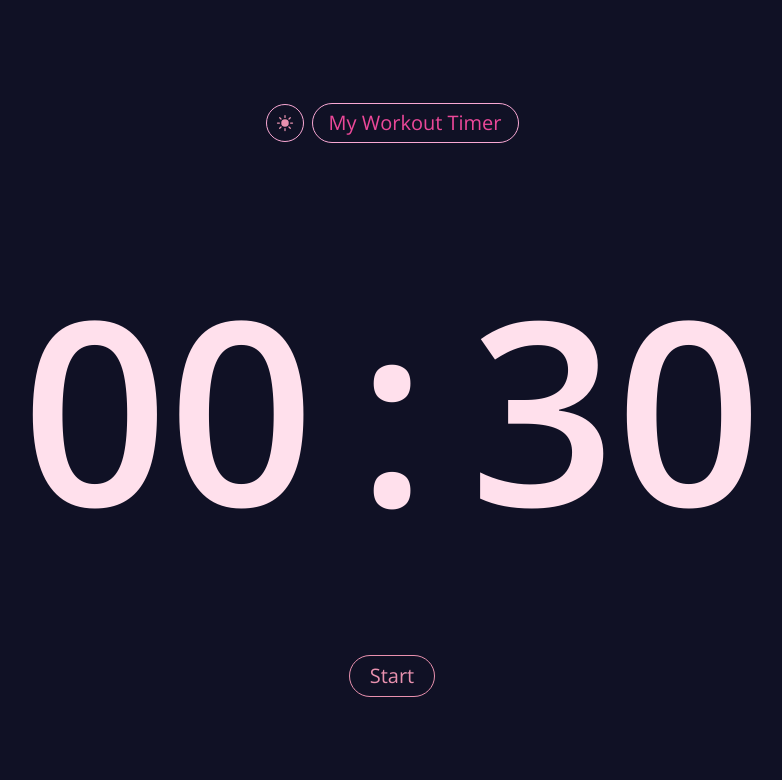
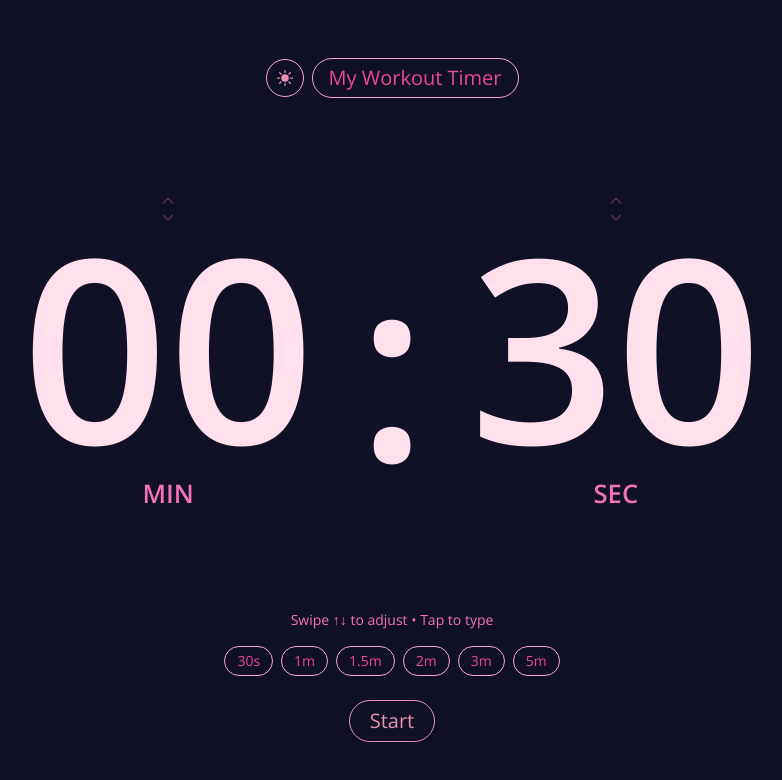
Before and after one commit to danahparis21/my-workout-timer, a React (Vite) app: page / in a window 1280 px wide. Shown: the top 780 px of the page, without its empty margins (248-1030 px from the left). Built offline with nearby package versions, Linux system fonts and the light colour scheme.

Commit message:
add touch for timer

```diff
--- a/src/App.jsx
+++ b/src/App.jsx
@@ -1,15 +1,77 @@
-import { useState } from "react";
+import { useState, useRef } from "react";
 import Timer from "./Timer";
 import { SunIcon, MoonIcon } from "@heroicons/react/24/solid";
+import { useSwipeable } from "react-swipeable";
 
 function App() {
   const [time, setTime] = useState(30);
   const [editing, setEditing] = useState(false);
   const [key, setKey] = useState(0);
   const [timerStarted, setTimerStarted] = useState(false);
+  const [isDarkMode, setIsDarkMode] = useState(true);
 
-  // ✅ Dark mode state
-  const [isDarkMode, setIsDarkMode] = useState(true);
+  // Refs to track swipe state
+  const minutesRef = useRef(0);
+  const secondsRef = useRef(0);
+
+  // Function to adjust time
+  const adjustTime = (type, amount) => {
+    setTime((prev) => {
+      const minutes = Math.floor(prev / 60);
+      const seconds = prev % 60;
+
+      if (type === 'minutes') {
+        const newMinutes = Math.max(0, minutes + amount);
+        return newMinutes * 60 + seconds;
+      } else {
+        const newSeconds = Math.max(0, Math.min(59, seconds + amount));
+        return minutes * 60 + newSeconds;
+      }
+    });
+  };
+
+  // Swipe handlers for minutes
+  const minutesHandlers = useSwipeable({
+    onSwipedUp: () => {
+      adjustTime('minutes', 1);
+      // Add haptic feedback on mobile if available
+      if (navigator.vibrate) navigator.vibrate(10);
+    },
+    onSwipedDown: () => {
+      adjustTime('minutes', -1);
+      if (navigator.vibrate) navigator.vibrate(10);
+    },
+    onSwiping: (event) => {
+      // Visual feedback during swipe
+      minutesRef.current.style.transform = `translateY(${event.deltaY * 0.3}px)`;
+    },
+    onSwiped: () => {
+      // Reset transform after swipe
+      minutesRef.current.style.transform = 'translateY(0)';
+    },
+    trackMouse: true, // Also works with mouse drag
+    delta: 10, // Minimum distance for a swipe
+  });
+
+  // Swipe handlers for seconds
+  const secondsHandlers = useSwipeable({
+    onSwipedUp: () => {
+      adjustTime('seconds', 5);
+      if (navigator.vibrate) navigator.vibrate(10);
+    },
+    onSwipedDown: () => {
+      adjustTime('seconds', -5);
+      if (navigator.vibrate) navigator.vibrate(10);
+    },
+    onSwiping: (event) => {
+      secondsRef.current.style.transform = `translateY(${event.deltaY * 0.3}px)`;
+    },
+    onSwiped: () => {
+      secondsRef.current.style.transform = 'translateY(0)';
+    },
+    trackMouse: true,
+    delta: 10,
+  });
 
   const handleStart = () => {
     setTimerStarted(true);
@@ -18,6 +80,13 @@ function App() {
 
   const handleNewTimer = () => {
     setTimerStarted(false);
+  };
+
+  // Format time for display
+  const formatTime = (totalSeconds) => {
+    const minutes = Math.floor(totalSeconds / 60);
+    const seconds = totalSeconds % 60;
+    return `${String(minutes).padStart(2, "0")}:${String(seconds).padStart(2, "0")}`;
   };
 
   return (
@@ -29,7 +98,6 @@ function App() {
       {!timerStarted && (
         <>
           {/* Title and Toggle Button */}
-
           <div className="flex items-center gap-2 mb-6">
             <button
               onClick={() => setIsDarkMode(!isDarkMode)}
@@ -46,11 +114,8 @@ function App() {
             </h1>
           </div>
 
-          {/* Timer display */}
-          <div
-            className="flex items-center justify-center gap-[3vw] text-[32vw] sm:text-[20vw] font-bold text-ovalBg w-full max-w-[420px] h-[40vh] sm:h-[60vh] cursor-pointer leading-none"
-            onClick={() => setEditing(true)}
-          >
+          {/* Timer display with swipe */}
+          <div className="flex items-center justify-center gap-[3vw] text-[32vw] sm:text-[20vw] font-bold text-ovalBg w-full max-w-[420px] h-[40vh] sm:h-[60vh] cursor-pointer leading-none">
             {editing ? (
               <>
                 <input
@@ -64,6 +129,7 @@ function App() {
                   onBlur={() => setEditing(false)}
                   min={0}
                   className="w-[3ch] text-center bg-transparent outline-none appearance-none no-spinner text-[32vw] sm:text-[20vw]"
+                  autoFocus
                 />
                 <span className="text-[32vw] sm:text-[20vw]">:</span>
                 <input
@@ -83,16 +149,82 @@ function App() {
               </>
             ) : (
               <>
-                {String(Math.floor(time / 60)).padStart(2, "0")}
+                {/* Minutes with swipe */}
+                <div
+                  {...minutesHandlers}
+                  ref={(el) => {
+                    minutesHandlers.ref(el);
+                    minutesRef.current = el;
+                  }}
+                  className="relative flex flex-col items-center justify-center w-[3ch] min-h-[1em] touch-manipulation select-none transition-transform duration-150"
+                  onClick={() => setEditing(true)}
+                >
+                  <div className="relative">
+                    {String(Math.floor(time / 60)).padStart(2, "0")}
+                    {/* Swipe hint arrows */}
+                    <div className="absolute -top-6 left-1/2 transform -translate-x-1/2 flex flex-col items-center opacity-30">
+                      <svg className="w-4 h-4 text-pink-400" fill="none" stroke="currentColor" viewBox="0 0 24 24">
+                        <path strokeLinecap="round" strokeLinejoin="round" strokeWidth="2" d="M5 15l7-7 7 7" />
+                      </svg>
+                      <svg className="w-4 h-4 text-pink-400" fill="none" stroke="currentColor" viewBox="0 0 24 24">
+                        <path strokeLinecap="round" strokeLinejoin="round" strokeWidth="2" d="M19 9l-7 7-7-7" />
+                      </svg>
+                    </div>
+                  </div>
+                  <div className="text-[3vw] sm:text-[2vw] text-pink-400 mt-2">MIN</div>
+                </div>
+
                 <span className="px-1 text-[32vw] sm:text-[20vw]">:</span>
-                {String(time % 60).padStart(2, "0")}
+
+                {/* Seconds with swipe */}
+                <div
+                  {...secondsHandlers}
+                  ref={(el) => {
+                    secondsHandlers.ref(el);
+                    secondsRef.current = el;
+                  }}
+                  className="relative flex flex-col items-center justify-center w-[3ch] min-h-[1em] touch-manipulation select-none transition-transform duration-150"
+                  onClick={() => setEditing(true)}
+                >
+                  <div className="relative">
+                    {String(time % 60).padStart(2, "0")}
+                    {/* Swipe hint arrows */}
+                    <div className="absolute -top-6 left-1/2 transform -translate-x-1/2 flex flex-col items-center opacity-30">
+                      <svg className="w-4 h-4 text-pink-400" fill="none" stroke="currentColor" viewBox="0 0 24 24">
+                        <path strokeLinecap="round" strokeLinejoin="round" strokeWidth="2" d="M5 15l7-7 7 7" />
+                      </svg>
+                      <svg className="w-4 h-4 text-pink-400" fill="none" stroke="currentColor" viewBox="0 0 24 24">
+                        <path strokeLinecap="round" strokeLinejoin="round" strokeWidth="2" d="M19 9l-7 7-7-7" />
+                      </svg>
+                    </div>
+                  </div>
+                  <div className="text-[3vw] sm:text-[2vw] text-pink-400 mt-2">SEC</div>
+                </div>
               </>
             )}
           </div>
 
+          {/* Instructions */}
+          <div className="text-pink-400 text-sm mt-2 mb-4">
+            {editing ? "Type numbers, tap outside to save" : "Swipe ↑↓ to adjust • Tap to type"}
+          </div>
+
+          {/* Quick preset buttons (optional but helpful) */}
+          <div className="flex flex-wrap justify-center gap-2 mb-4 max-w-sm">
+            {[30, 60, 90, 120, 180, 300].map((seconds) => (
+              <button
+                key={seconds}
+                onClick={() => setTime(seconds)}
+                className="px-3 py-1 border border-pink-300 text-pink-500 rounded-full text-sm hover:bg-pink-50 active:bg-pink-100 transition-all duration-200"
+              >
+                {seconds < 60 ? `${seconds}s` : `${seconds/60}m`}
+              </button>
+            ))}
+          </div>
+
           <button
             onClick={handleStart}
-            className="mt-2 border border-rosePink text-rosePink text-lg sm:text-xl font-poppins px-5 py-1.5 rounded-full transition-all duration-300 hover:bg-rosePink/10"
+            className="mt-2 border border-rosePink text-rosePink text-lg sm:text-xl font-poppins px-5 py-1.5 rounded-full transition-all duration-300 hover:bg-rosePink/10 active:scale-95 active:bg-rosePink/20"
           >
             Start
           </button>
@@ -104,7 +236,7 @@ function App() {
           key={key}
           duration={time}
           onEnd={handleNewTimer}
-          isDarkMode={isDarkMode} // 🔁 pass to Timer.jsx
+          isDarkMode={isDarkMode}
         />
       )}
     </div>
--- a/src/index.css
+++ b/src/index.css
@@ -1,18 +1,17 @@
-@import url('https://fonts.googleapis.com/css2?family=Open+Sans:wght@300;400;600&display=swap');
+@import url("https://fonts.googleapis.com/css2?family=Open+Sans:wght@300;400;600&display=swap");
 
 @tailwind base;
 @tailwind components;
 @tailwind utilities;
 
-
 .font-open-sans {
-  font-family: 'Open Sans', sans-serif;
+  font-family: "Open Sans", sans-serif;
 }
 
 /* Add this to your global CSS or index.css */
 body {
   margin: 0;
-  font-family: 'Open Sans', sans-serif;
+  font-family: "Open Sans", sans-serif;
 }
 
 /* Remove number input spinners for all browsers */
@@ -21,3 +20,42 @@ input[type="number"]::-webkit-outer-spin-button {
   -webkit-appearance: none;
   margin: 0;
 }
+
+/* Better touch experience */
+.touch-manipulation {
+  touch-action: manipulation;
+}
+
+/* Prevent text selection on swipe */
+.select-none {
+  user-select: none;
+  -webkit-user-select: none;
+}
+
+/* Smooth transitions */
+.transition-transform {
+  transition-property: transform;
+  transition-timing-function: cubic-bezier(0.4, 0, 0.2, 1);
+}
+
+/* Active state for buttons */
+.active\:scale-95:active {
+  transform: scale(0.95);
+}
+
+/* Swipe hint animation */
+@keyframes swipeHint {
+  0%,
+  100% {
+    opacity: 0.3;
+    transform: translateY(0);
+  }
+  50% {
+    opacity: 0.6;
+    transform: translateY(2px);
+  }
+}
+
+.swipe-hint {
+  animation: swipeHint 2s ease-in-out infinite;
+}
```
